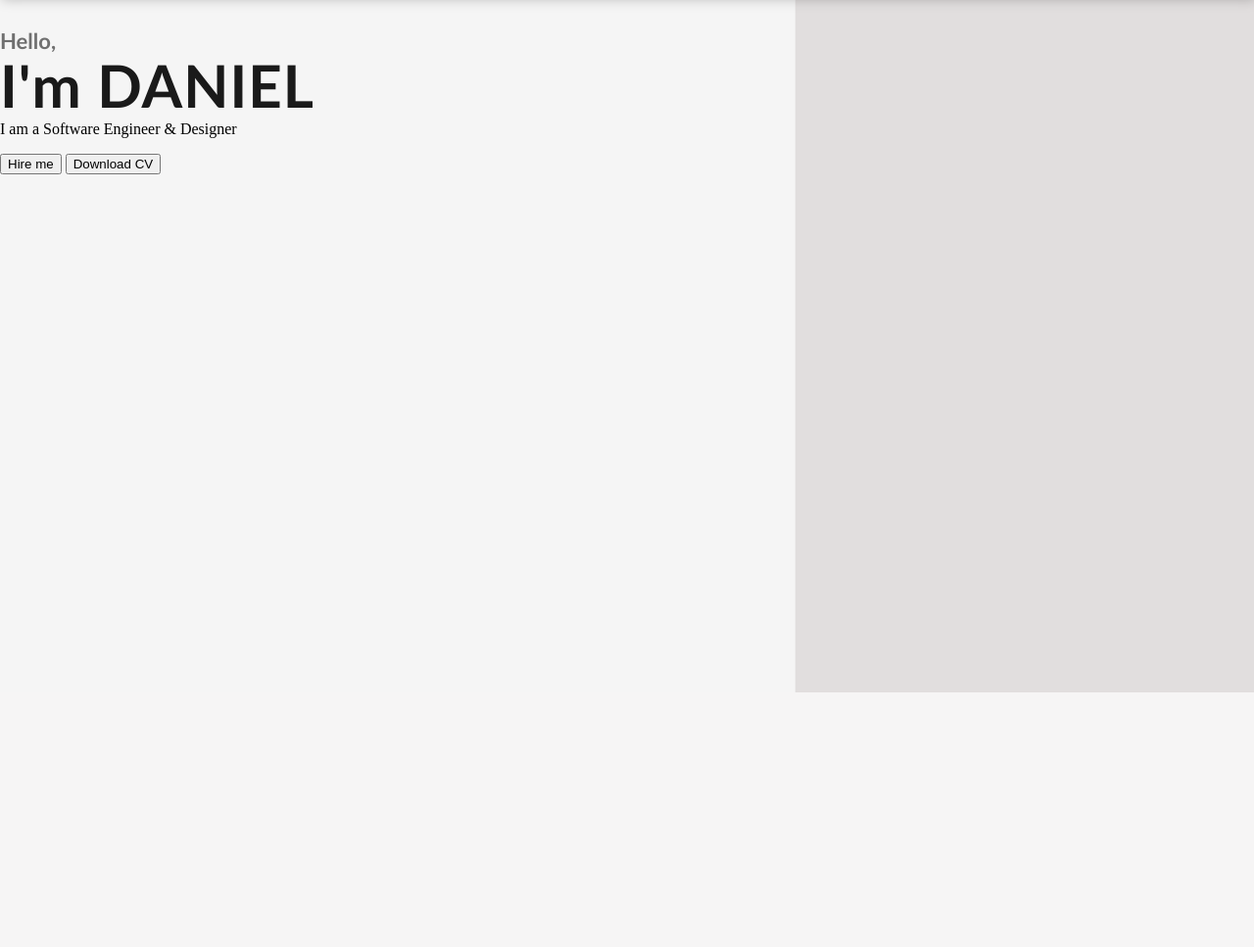
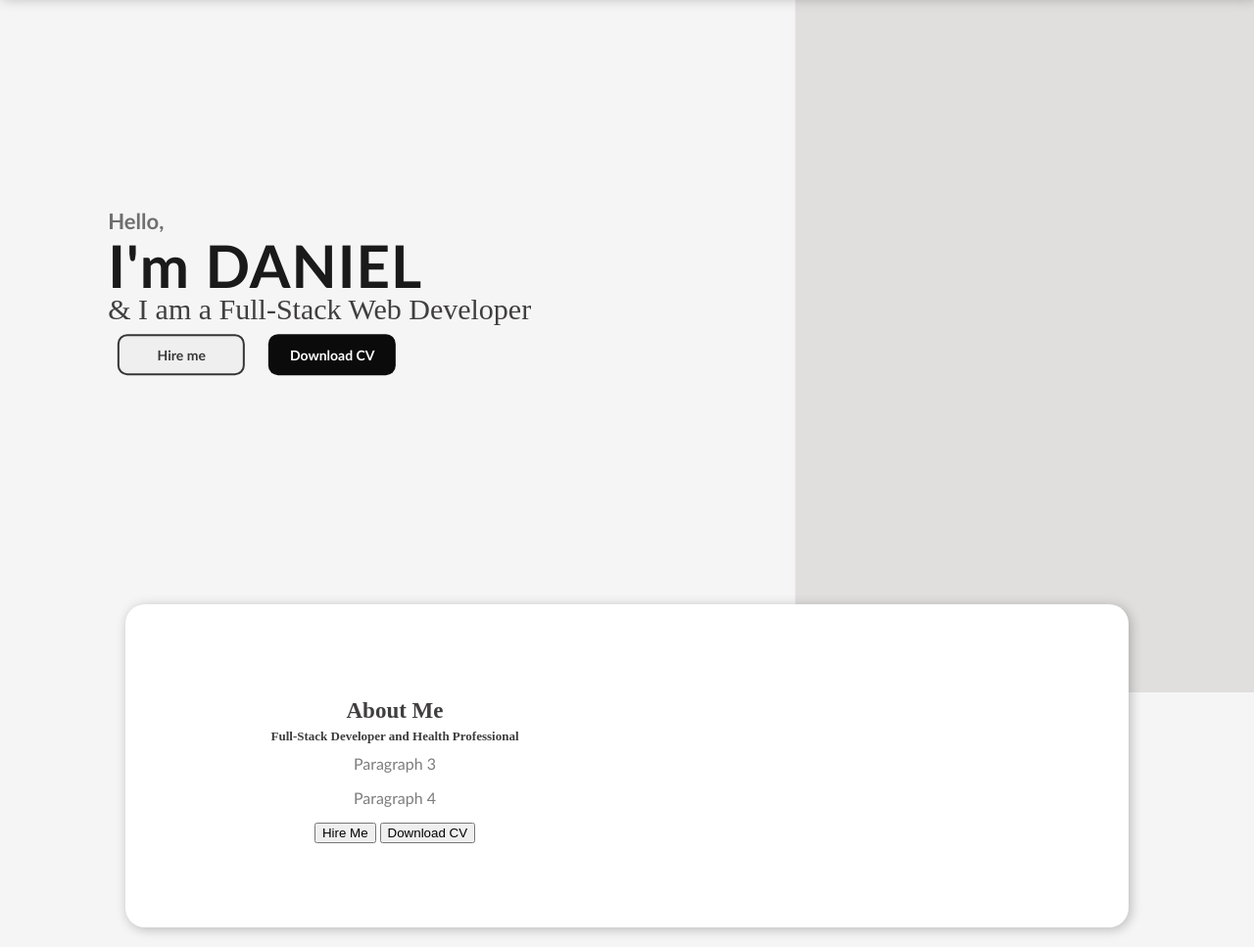
Before and after one commit to WellAndGood/PureHTMLPortfolio, a plain HTML site: page index.html in a window 1280 px wide. Shown: the part 53-1020 px from the top of the page at 98% size. Before the commit the page ends 800 px from the top, so only its background shows below. Drawn offline with Linux system fonts and the light colour scheme.

Commit message:
added 'about me' section with basic formatting

```diff
--- a/css/style.css
+++ b/css/style.css
@@ -2,8 +2,9 @@
 
 body {
     background-color: #f6f5f5;
-    margin: 0px;
+    margin: 0px auto;
     padding: 0px;
+    max-width: 1800px;
 }
 
 ul {
@@ -20,6 +21,7 @@ section {
     background-image: url("../images/top-background.png");
     background-repeat: no-repeat;
     background-size: cover;
+    position: relative;
 }
 
 nav {
@@ -68,7 +70,7 @@ nav ul li a {
     font-size: 60px;
 }
 
-.text-contaner p:nth-child(3) {
+.text-container p:nth-child(3) {
     font-family: myriad pro regular;
     color: #403e3e;
     font-size: 30px;
@@ -80,5 +82,83 @@ nav ul li a {
 }
 
 .text-container {
-    position: absolute
+    position: absolute;
+    left: 13%;
+    top: 42%;
+    transform: translate(-13%, -42%);
 }
+
+.text-container button {
+    width: 130px;
+    height: 42px;
+    border-radius: 10px;
+    font-family: Calibri;
+    font-weight: bold;
+    font-size: 14px;
+    outline: none;
+    margin: 0px 10px;
+}
+
+.about-container {
+    width: 80%;
+    margin: -7% auto 20px auto;
+    height: 330px;
+    background-color: #FFFFFF;
+    border-radius: 20px;
+    box-shadow: 2px 2px 12px rgba(0,0,0,0.25);
+    display: flex;
+    position: relative;
+    align-items: center;
+}
+
+.about-container img {
+    height: 250px;
+}
+
+.about-text {
+    width: 550px;
+    text-align: center;
+}
+
+.about-text p:nth-child(1) {
+    color: #403e3e;
+    font-family: myriad pro;
+    font-weight: bold;
+    font-size: 23px;
+    line-height: 0px;
+}
+
+.about-text p:nth-child(2) {
+    color: #3e3d3d;
+    font-size: 13px;
+    font-family: myriad pro;
+    font-weight: bold;
+    line-height: 5px;
+}
+
+.about-text p:nth-child(3), .about-text p:nth-child(4) {
+    color: #7e7d7d;
+    font-family: calibri;
+    font-size: 16px;
+}
+
+.hire-btn {
+    border: 2px solid #373636;
+    color: #373636;
+}
+
+.down-cv {
+    background-color: #0b0b0b;
+    color: #FFFFFF;
+    border: none;
+}
+
+button:active {
+    transform:scale(1.03);
+}
+
+.model {
+    height: 560px;
+    position: absolute;
+    bottom: 0px;
+}
--- a/index.html
+++ b/index.html
@@ -20,15 +20,28 @@
             </ul>
         </nav>
 
+        <!-- Main section -->
         <div class="text-container">
             <p>Hello,</p>
             <p>I'm DANIEL</p>
-            <p>I am a Software Engineer & Designer</p>
+            <p>& I am a Full-Stack Web Developer</p>
             <button class="hire-btn">Hire me</button>
             <button class="down-cv">Download CV</button>
         </div>
 
+    </section>
 
-    </section>
+    <div class="about-container">
+        <!-- About text -->
+        <div class="about-text">
+            <p>About Me</p>
+            <p>Full-Stack Developer and Health Professional</p>
+            <p> Paragraph 3</p>
+            <p> Paragraph 4</p>
+            <button>Hire Me</button>
+            <button>Download CV</button>
+        </div>
+
+    </div>
 </body>
 </html>
```
